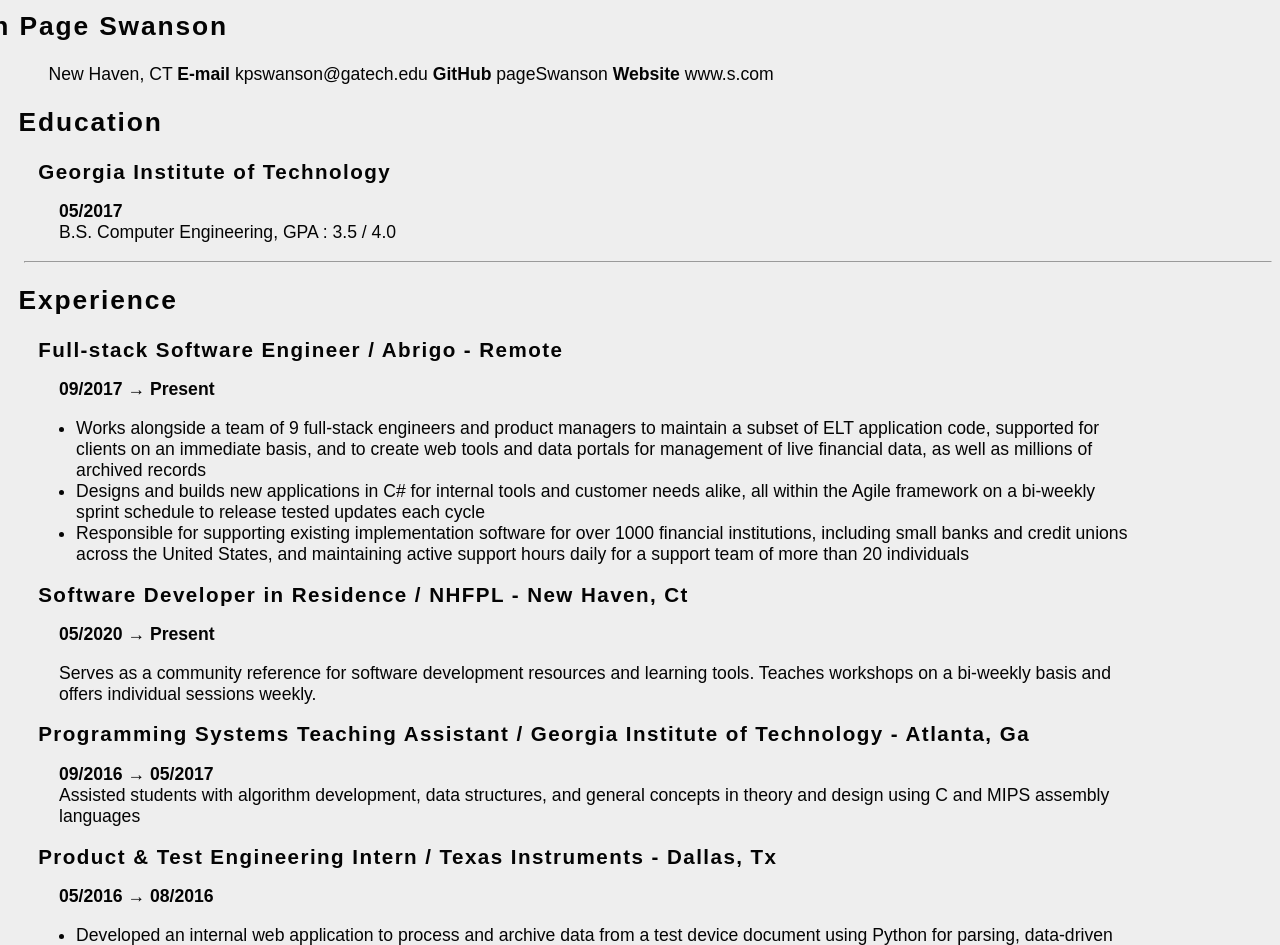
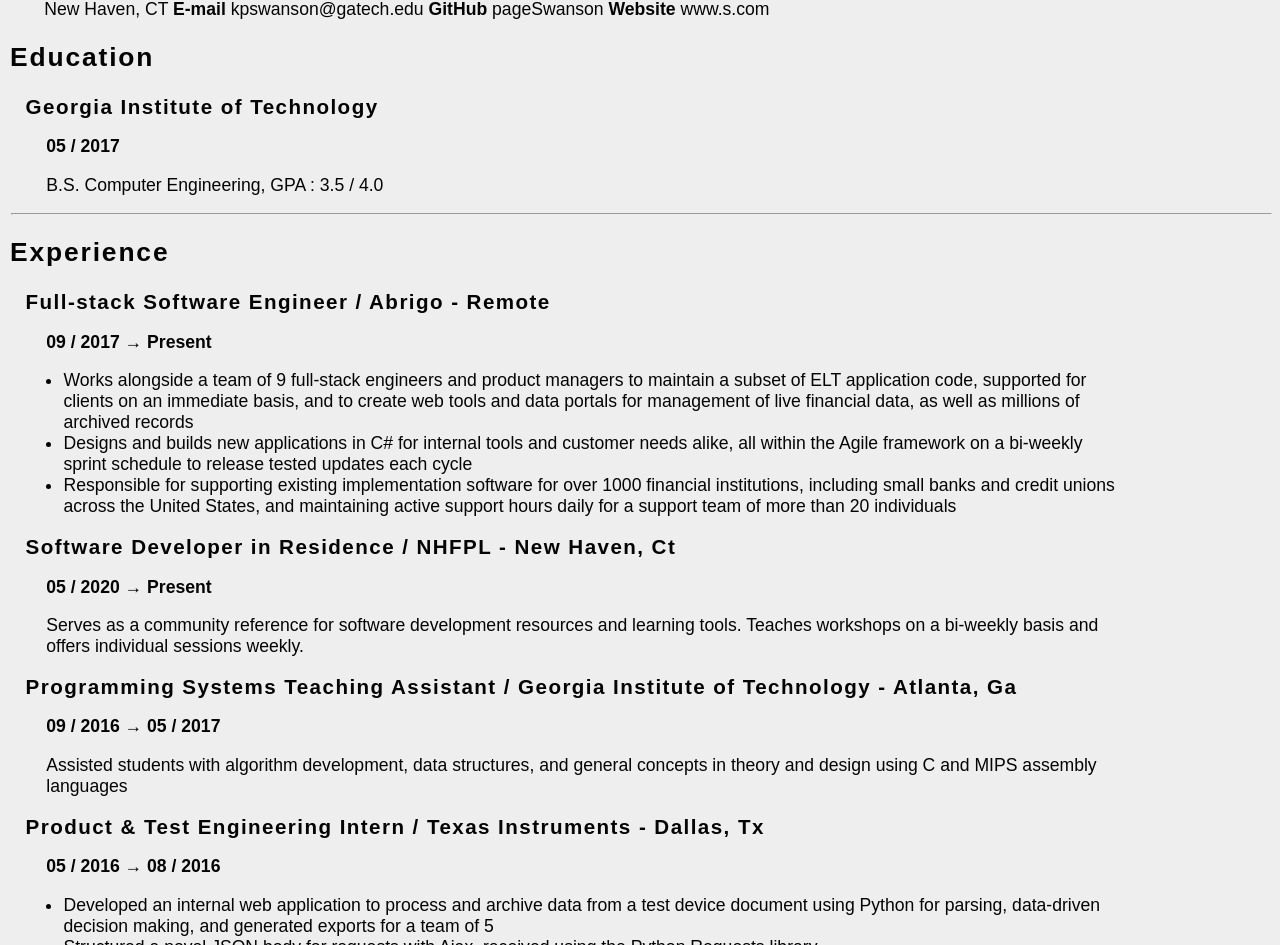
Before and after one commit to pageSwanson/homepage, a plain HTML site: page resume.html in a window 1280 px wide. Shown: the part 76-1021 px from the top of the page. Drawn offline with Linux system fonts and the light colour scheme.

Commit message:
formatting updates to set sections clearly

```diff
--- a/resume.html
+++ b/resume.html
@@ -30,8 +30,8 @@
 <h2>Education</h2>
 <section id="georgia-institute-of-technology" class="level3">
 <h3>Georgia Institute of Technology</h3>
-<p><strong>05/2017</strong><br />
-B.S. Computer Engineering, GPA : 3.5 / 4.0</p>
+<p><strong>05 / 2017</strong></p>
+<p>B.S. Computer Engineering, GPA : 3.5 / 4.0</p>
 <hr />
 </section>
 </section>
@@ -39,7 +39,7 @@
 <h2>Experience</h2>
 <section id="full-stack-software-engineer--abrigo---remote" class="level3">
 <h3>Full-stack Software Engineer / Abrigo - Remote</h3>
-<p><strong>09/2017 → Present</strong></p>
+<p><strong>09 / 2017 → Present</strong></p>
 <!-- TODO break into contributions by technology, emphasis on overarching projects -->
 
 <ul>
@@ -50,19 +50,19 @@
 </section>
 <section id="software-developer-in-residence--nhfpl---new-haven-ct" class="level3">
 <h3>Software Developer in Residence / NHFPL - New Haven, Ct</h3>
-<p><strong>05/2020 → Present</strong></p>
+<p><strong>05 / 2020 → Present</strong></p>
 <!-- TODO include line items for original learn to code series, new app building series -->
 
 <p>Serves as a community reference for software development resources and learning tools. Teaches workshops on a bi-weekly basis and offers individual sessions weekly.</p>
 </section>
 <section id="programming-systems-teaching-assistant--georgia-institute-of-technology---atlanta-ga" class="level3">
 <h3>Programming Systems Teaching Assistant / Georgia Institute of Technology - Atlanta, Ga</h3>
-<p><strong>09/2016 → 05/2017</strong><br />
-Assisted students with algorithm development, data structures, and general concepts in theory and design using C and MIPS assembly languages</p>
+<p><strong>09 / 2016 → 05 / 2017</strong></p>
+<p>Assisted students with algorithm development, data structures, and general concepts in theory and design using C and MIPS assembly languages</p>
 </section>
 <section id="product--test-engineering-intern--texas-instruments---dallas-tx" class="level3">
 <h3>Product &amp; Test Engineering Intern / Texas Instruments - Dallas, Tx</h3>
-<p><strong>05/2016 → 08/2016</strong></p>
+<p><strong>05 / 2016 → 08 / 2016</strong></p>
 <!-- TODO revise language -->
 
 <ul>
@@ -74,7 +74,7 @@
 </section>
 <section id="network-intern--technology-services-organization-at-georgia-institute-of-technology---atlanta-ga" class="level3">
 <h3>Network Intern / Technology Services Organization at Georgia Institute of Technology - Atlanta, Ga</h3>
-<p><strong>10/2014 - 05/2016</strong></p>
+<p><strong>10 / 2014 - 05 / 2016</strong></p>
 <ul>
 <li>Maintenance and patching to more than 40 Cisco switches for the College of Computing</li>
 <li>Administered hardware updates and assisted with expansion of compute resources for students</li>
@@ -86,7 +86,7 @@
 <h2>Projects</h2>
 <section id="tova---a-responsive-musical-synthesizer" class="level3">
 <h3>TOVA - A Responsive Musical Synthesizer</h3>
-<p><strong>12/2016 → 05/2017</strong></p>
+<p><strong>12 / 2016 → 05 / 2017</strong></p>
 <ul>
 <li>Proposed a holistic music synthesis device which responds to arbitrary input audio and note sequences with a voice selection and melodic phrase</li>
 <li>Created an audio feature extraction module based around the chromagram with Python using librosa for input audio analysis on the Raspberry Pi</li>
@@ -95,7 +95,7 @@
 </section>
 <section id="sub-1-kbps-speech-coder" class="level3">
 <h3>Sub 1 Kbps Speech Coder</h3>
-<p><strong>03/2017 → 04/2017</strong></p>
+<p><strong>03 / 2017 → 04 / 2017</strong></p>
 <ul>
 <li>Implemented a 996 bps speech coder in MATLAB while maintaining intelligible speech and speaker fingerprint</li>
 <li>Constructed architecture with elements of LPC, codebook vector quantization and pulse excitation in MELP</li>
@@ -103,7 +103,7 @@
 </section>
 <section id="eye-tracking-with-biopotentials" class="level3">
 <h3>Eye Tracking with Biopotentials</h3>
-<p><strong>10/2016 - 12/2016</strong></p>
+<p><strong>10 / 2016 - 12 / 2016</strong></p>
 <ul>
 <li>Extended a virtual reality system to measure eye movements, combining the primary sensor with head tracking to translate user focus in VR</li>
 <li>Established functional region to account for variation in signal range across multiple users for improved calibration experience</li>
@@ -111,8 +111,8 @@
 </section>
 <section id="guthman-moog-musical-instrument-competition" class="level3">
 <h3>Guthman-Moog Musical Instrument Competition</h3>
-<p><strong>February of 2015, 2016, 2017</strong><br />
-3-time participant. Finalist in 2015 with an IR emitter PVC slide instrument and in 2016 with a light-based breath transducer to create a wind controller for the Moog Werkstatt synthesizer kit</p>
+<p><strong>February of 2015, 2016, 2017</strong></p>
+<p>3-time participant. Finalist in 2015 with an IR emitter PVC slide instrument and in 2016 with a light-based breath transducer to create a wind controller for the Moog Werkstatt synthesizer kit</p>
 <hr />
 </section>
 </section>
--- a/style.css
+++ b/style.css
@@ -11,7 +11,7 @@
 }
 /* animated header */
 h1 {
-    margin-left: -4.6em;
+    margin-left: -4.9em;
 }
 h1:hover {
     animation-duration: 3s;
@@ -21,10 +21,10 @@
 }
 @keyframes firstname {
     from {
-        margin-left: -4.5em;
+        margin-left: -4.9em;
     }
     to {
-        margin-left: .2em;
+        margin-left: .06em;
     }
 }
 /* navigation bar */
@@ -61,7 +61,7 @@
 section {
     animation-duration: 6s;
     animation-name: all;
-    margin-left: 0.3em;
+    margin-left: 0.06em;
 }
 @keyframes all {
     from {
@@ -87,3 +87,7 @@
     width: 60em;
     margin-left: .7em;
 }
+
+.title {
+    display: none;
+}
```
Also changed, not shown: 1 other file.
